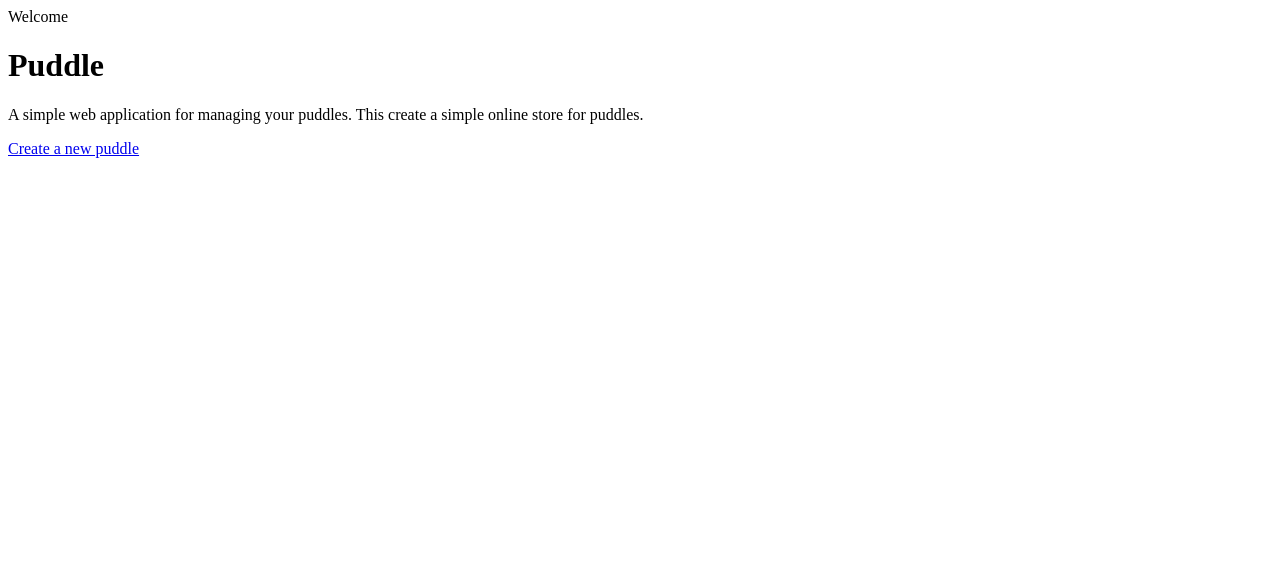
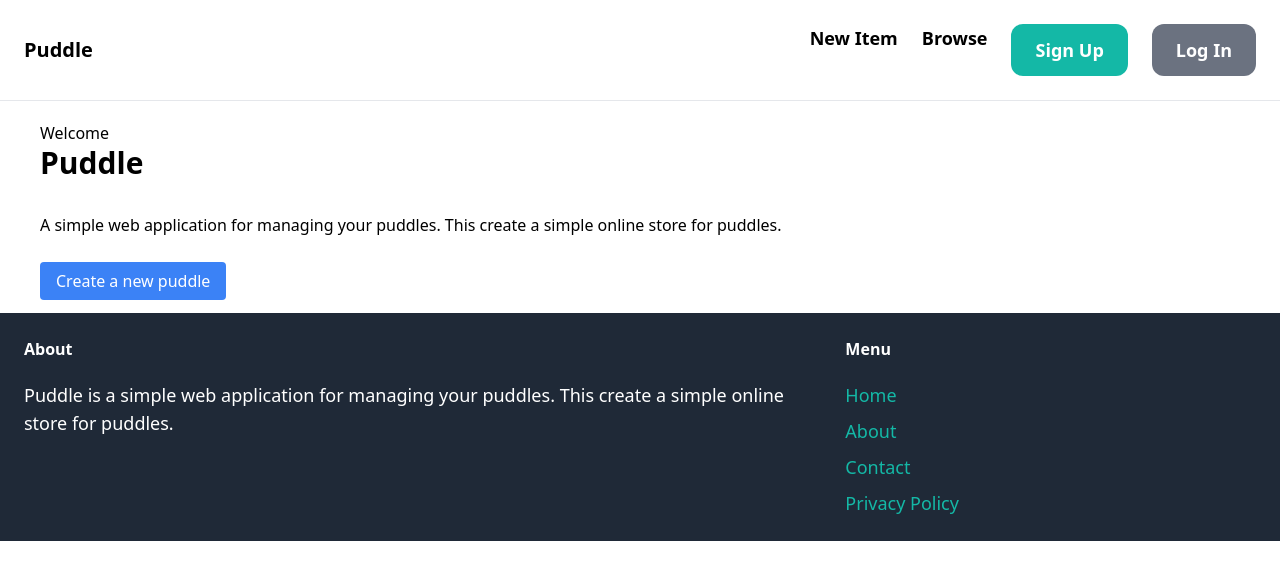
Before and after one commit to Zappaware/simple-marketplace, a Django app: page / in a window 1280 px wide. Shown: the top 580 px of the page. Run offline with Django 5.2, Linux system fonts and the light colour scheme; some libraries are stand-ins or nearby versions.

Commit message:
Make changes to base and index html files
Adding nav and footer to the base.html file and in the index also
modifing the css styles.

```diff
--- a/puddle/core/templates/core/base.html
+++ b/puddle/core/templates/core/base.html
@@ -7,15 +7,40 @@
       name="viewport"
       content="width=device-width, initial-scale=1, shrink-to-fit=no"
     />
-    <script>
-      src="https://cdn.tailwindcss.com">
-    </script>
+    <script src="https://cdn.tailwindcss.com"></script>
     <title>{% block title %} {% endblock %} | Puddle</title>
     <head>
       <body>
-        <div class="container mx-auto mt-5">
+        <nav class="py-6 px-6 flex justify-between items-center border-b border-gray-200">
+         <a href="/" class="text-xl font-semibold">Puddle</a>
+         <div class="flex space-x-6">
+           <a href="#" class="text-lg font-semibold hover:text-gray-500">New Item</a>
+           <a href="#" class="text-lg font-semibold hover:text-gray-500">Browse</a>
+           <a href="#" class="px-6 py-3 text-lg font-semibold bg-teal-500 text-white rounded-xl hover:bg-teal-700">Sign Up</a>
+           <a href="#" class="px-6 py-3 text-lg font-semibold bg-gray-500 text-white rounded-xl hover:bg-gray-700">Log In</a>
+         </div>
+        </nav>
+        <div class="container mx-auto mt-5 mb-5 pl-10">
           {% block content %} {% endblock %}
         </div>
+        <footer class="py-6 px-6 flex justify-between bg-gray-800">
+          <div class="w-2/3 pr-10">
+            <h3 class="mb-5 font-semibold text-white">About</h3>
+            <p class="text-lg text-white">Puddle is a simple web application for managing your puddles. This create a simple online store for puddles.</p>
+          </div>
+          <div class="w-1/3">
+            <h3 class="mb-5 font-semibold text-white">Menu</h3>
+
+            <ul class="space-y-2">
+              <li><a href="#" class="text-lg text-teal-500 hover:text-gray-300">Home</a></li>
+              <li><a href="#" class="text-lg text-teal-500 hover:text-gray-300">About</a></li>
+              <li><a href="{% url 'contact' %}" class="text-lg text-teal-500 hover:text-gray-300">Contact</a></li>
+              <li><a href="#" class="text-lg text-teal-500 hover:text-gray-300">Privacy Policy</a></li>
+            </ul>
+
+          </div>
+
+        </footer>
       </body>
     </head>
   </head>
--- a/puddle/core/templates/core/index.html
+++ b/puddle/core/templates/core/index.html
@@ -1,6 +1,7 @@
 {% extends "core/base.html" %} {% block content %}
 {% block title %} Welcome {% endblock %}
 
+<div class="space-y-8">
 <h1 class="text-3xl font-bold">Puddle</h1>
 <p class="mt-2">A simple web application for managing your puddles. This create a simple online store for puddles.</p>
 <div class="mt-5">
@@ -8,5 +9,6 @@
     >Create a new puddle</a
   >
 </div>
+</div>
 
 {% endblock %}
```
